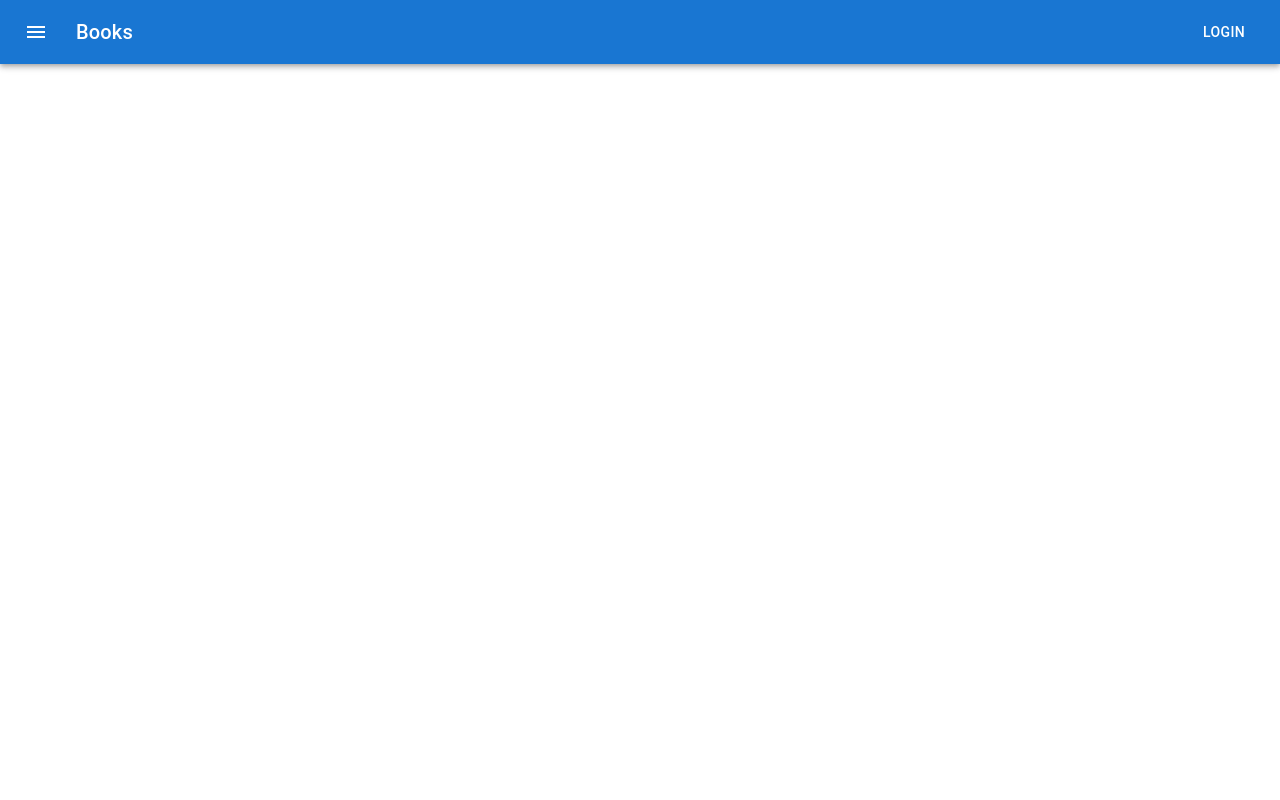
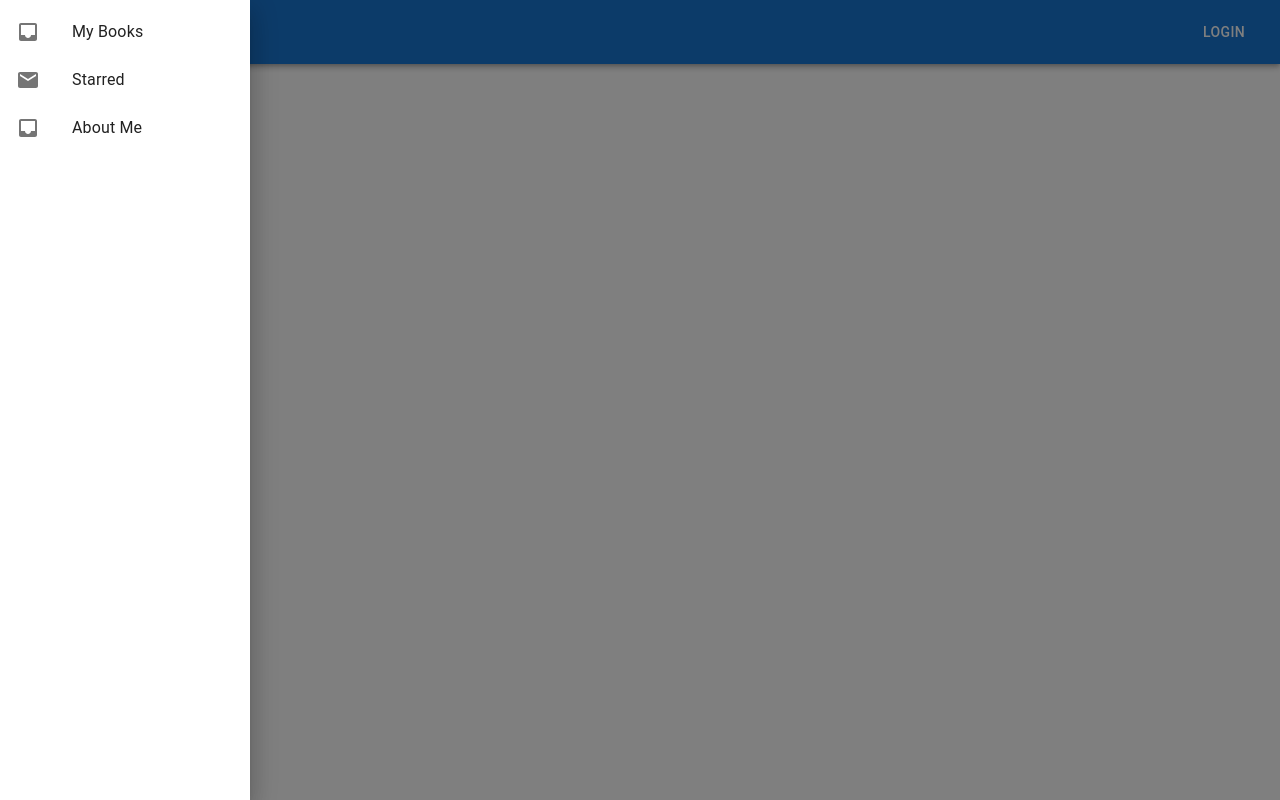
Before and after one commit to milesangelo/webapp-books-frontend, a React (Create React App) app: page / in a window 1280 px wide. Both pictures are taken after a click on the button "menu". Built offline with nearby package versions, Linux system fonts and the light colour scheme.

Commit message:
Adds drawer navigation with a few default items

```diff
--- a/src/App.tsx
+++ b/src/App.tsx
@@ -1,10 +1,64 @@
-import React from 'react';
-import logo from './logo.svg';
-import './App.css';
-import { AppBar, Box, Button, IconButton, Toolbar, Typography } from '@mui/material';
-import MenuIcon  from '@mui/icons-material/Menu';
+import React, { useState } from "react";
+import "./App.css";
+import {
+  AppBar,
+  Box,
+  Button,
+  Drawer,
+  IconButton,
+  List,
+  ListItem,
+  ListItemButton,
+  ListItemIcon,
+  ListItemText,
+  Toolbar,
+  Typography,
+} from "@mui/material";
+import MenuIcon from "@mui/icons-material/Menu";
+import MailIcon from "@mui/icons-material/Mail";
+import InboxIcon from "@mui/icons-material/Inbox";
 
 function App() {
+  // Drawer open state.
+  const [drawerState, setDrawerState] = useState(false);
+
+  // Open/ close the drawer.
+  const toggleDrawer =
+    (open: boolean) => (event: React.KeyboardEvent | React.MouseEvent) => {
+      if (
+        event.type === "keydown" &&
+        ((event as React.KeyboardEvent).key === "Tab" ||
+          (event as React.KeyboardEvent).key === "Shift")
+      ) {
+        return;
+      }
+
+      setDrawerState(open);
+    };
+
+  // Generate the items in the menu drawer.
+  const list = () => (
+    <Box
+      sx={{ width: 250 }}
+      role="presentation"
+      onClick={toggleDrawer(false)}
+      onKeyDown={toggleDrawer(false)}
+    >
+      <List>
+        {["My Books", "Starred", "About Me"].map((text, index) => (
+          <ListItem key={text} disablePadding>
+            <ListItemButton>
+              <ListItemIcon>
+                {index % 2 === 0 ? <InboxIcon /> : <MailIcon />}
+              </ListItemIcon>
+              <ListItemText primary={text} />
+            </ListItemButton>
+          </ListItem>
+        ))}
+      </List>
+    </Box>
+  );
+
   return (
     <Box sx={{ flexGrow: 1 }}>
       <AppBar position="static">
@@ -15,9 +69,17 @@ function App() {
             color="inherit"
             aria-label="menu"
             sx={{ mr: 2 }}
+            onClick={toggleDrawer(true)}
           >
             <MenuIcon />
           </IconButton>
+          <Drawer
+            anchor="left"
+            open={drawerState}
+            onClose={toggleDrawer(false)}
+          >
+            {list()}
+          </Drawer>
           <Typography variant="h6" component="div" sx={{ flexGrow: 1 }}>
             Books
           </Typography>
```
